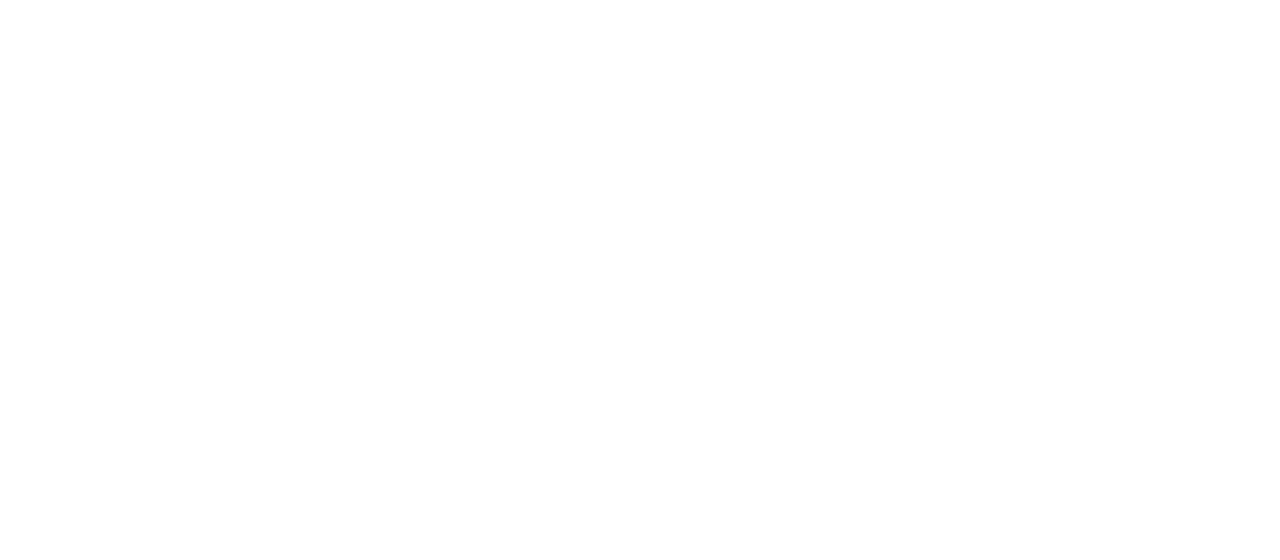
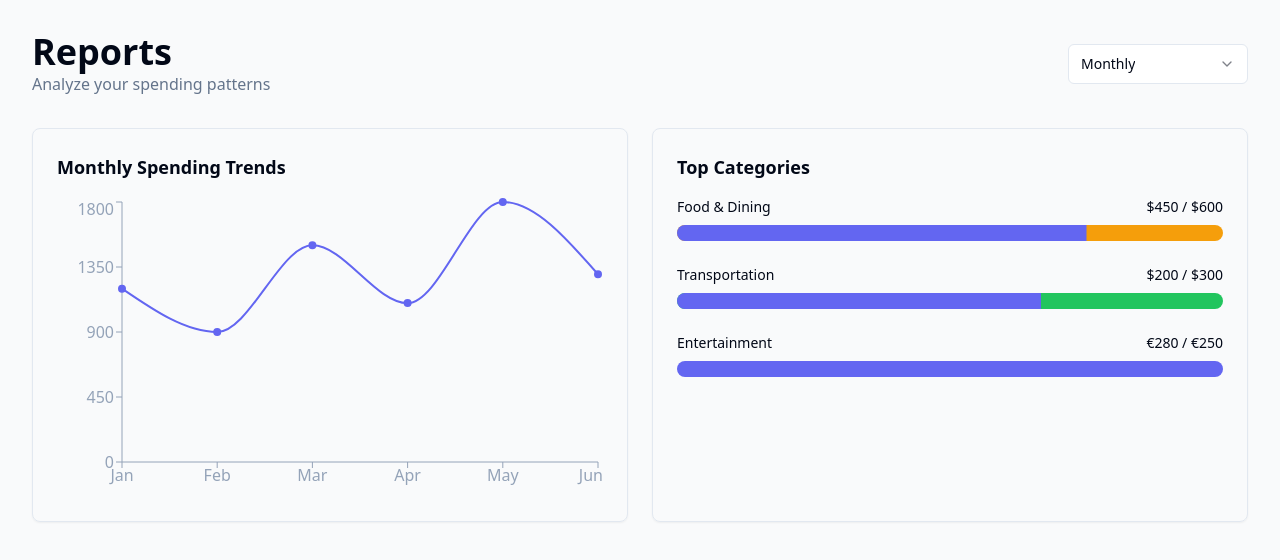
Before and after one commit to AdeebaFarooq/budgetblossom-tracker, a React (Vite) app: page /reports in a window 1280 px wide. Before the commit this address had no page. Shown: the top 560 px of the page. Built offline with nearby package versions, Linux system fonts and the light colour scheme.

Commit message:
Add reports screen with charts
Implement a reports screen that includes a time period selector for weekly, monthly, and yearly views. Add charts to display spending breakdowns by category.
[skip gpt_engineer]

```diff
--- a/src/App.tsx
+++ b/src/App.tsx
@@ -4,6 +4,7 @@ import { TooltipProvider } from "@/components/ui/tooltip";
 import { QueryClient, QueryClientProvider } from "@tanstack/react-query";
 import { BrowserRouter, Routes, Route } from "react-router-dom";
 import Index from "./pages/Index";
+import Reports from "./pages/Reports";
 
 const queryClient = new QueryClient();
 
@@ -15,6 +16,7 @@ const App = () => (
       <BrowserRouter>
         <Routes>
           <Route path="/" element={<Index />} />
+          <Route path="/reports" element={<Reports />} />
         </Routes>
       </BrowserRouter>
     </TooltipProvider>
--- /dev/null
+++ b/src/pages/Reports.tsx
@@ -0,0 +1,50 @@
+import { useState } from "react";
+import { Card } from "@/components/ui/card";
+import {
+  Select,
+  SelectContent,
+  SelectItem,
+  SelectTrigger,
+  SelectValue,
+} from "@/components/ui/select";
+import { CategoryBreakdown } from "@/components/dashboard/CategoryBreakdown";
+import { SpendingChart } from "@/components/dashboard/SpendingChart";
+
+const Reports = () => {
+  const [timePeriod, setTimePeriod] = useState("monthly");
+
+  return (
+    <div className="min-h-screen bg-gray-50">
+      <div className="container py-8">
+        <div className="flex justify-between items-center mb-8">
+          <div>
+            <h1 className="text-4xl font-bold">Reports</h1>
+            <p className="text-muted-foreground">
+              Analyze your spending patterns
+            </p>
+          </div>
+          <Select
+            value={timePeriod}
+            onValueChange={(value) => setTimePeriod(value)}
+          >
+            <SelectTrigger className="w-[180px]">
+              <SelectValue placeholder="Select time period" />
+            </SelectTrigger>
+            <SelectContent>
+              <SelectItem value="weekly">Weekly</SelectItem>
+              <SelectItem value="monthly">Monthly</SelectItem>
+              <SelectItem value="yearly">Yearly</SelectItem>
+            </SelectContent>
+          </Select>
+        </div>
+
+        <div className="grid gap-6 md:grid-cols-2">
+          <SpendingChart />
+          <CategoryBreakdown />
+        </div>
+      </div>
+    </div>
+  );
+};
+
+export default Reports;
```
